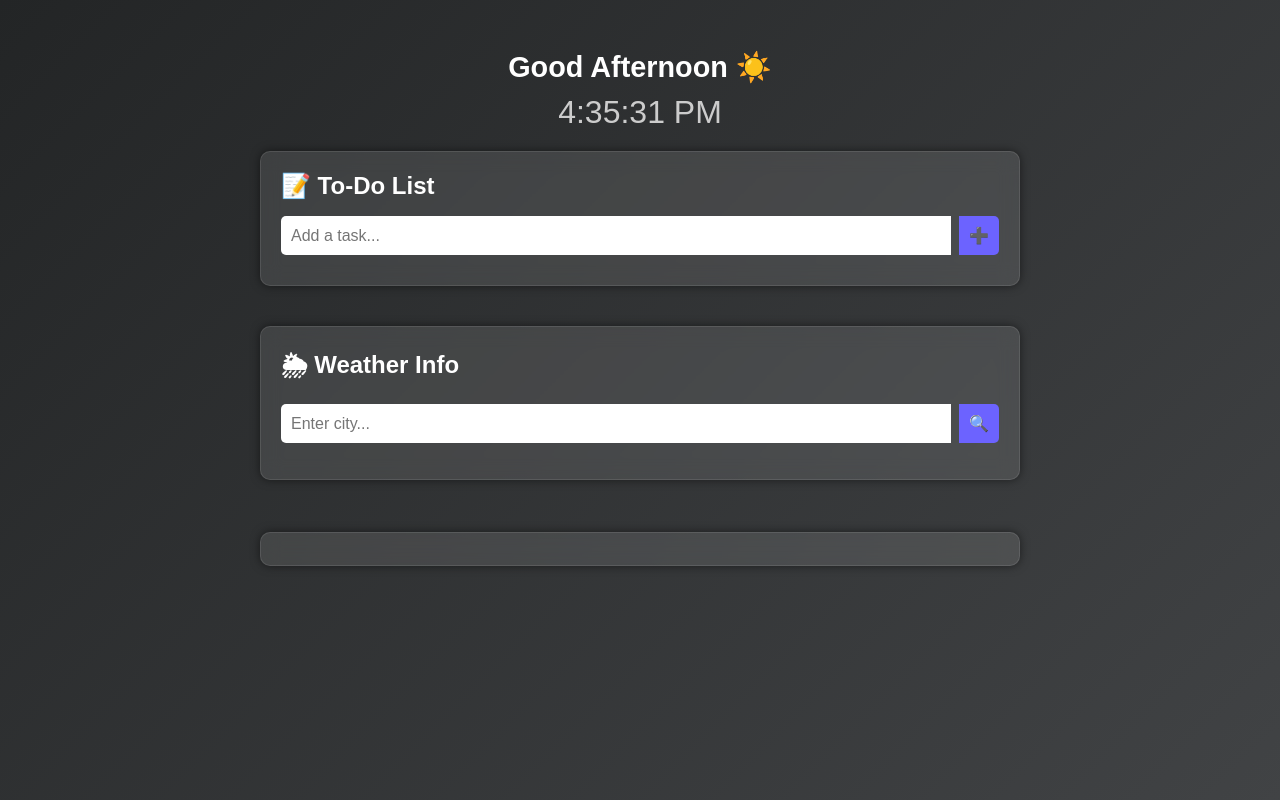
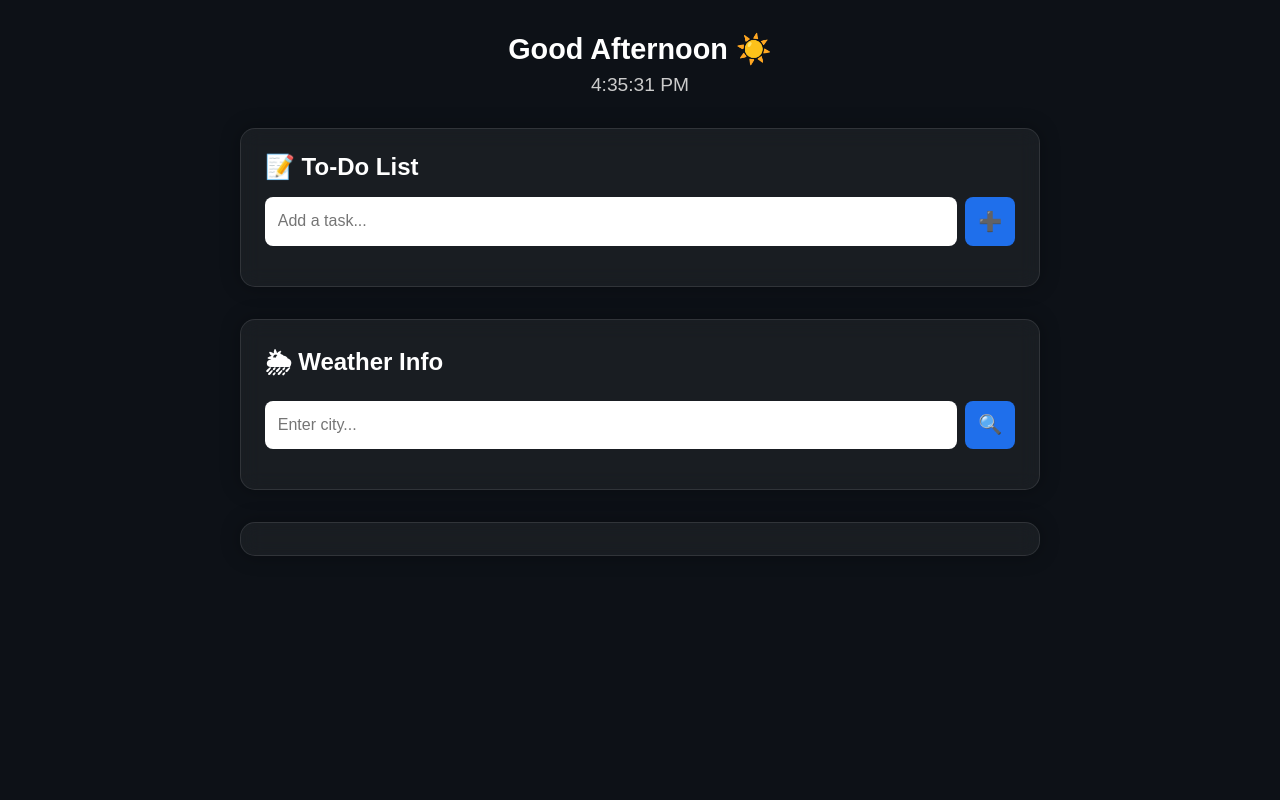
Before and after one commit to N8758/WhatherDolist, a plain HTML site: page index.html in a window 1280 px wide. Drawn offline with Linux system fonts and the light colour scheme; no server answers.

Commit message:
Update index.html

```diff
--- a/index.html
+++ b/index.html
@@ -3,93 +3,8 @@
 <head>
   <meta charset="UTF-8" />
   <meta name="viewport" content="width=device-width, initial-scale=1.0"/>
-  <title>Smart Todo + Weather</title>
+  <title>Smart Todo+Weather</title>
   <link rel="stylesheet" href="styles.css"/>
-  <style>
-    body {
-      font-family: 'Segoe UI', sans-serif;
-      background: linear-gradient(135deg, #232526, #414345);
-      color: #fff;
-      margin: 0;
-      padding: 0;
-    }
-
-    .app {
-      max-width: 800px;
-      margin: 30px auto;
-      padding: 20px;
-    }
-
-    header {
-      text-align: center;
-      margin-bottom: 20px;
-    }
-
-    #clock {
-      font-size: 2rem;
-      margin-top: 10px;
-    }
-
-    .glass {
-      background: rgba(255, 255, 255, 0.1);
-      backdrop-filter: blur(10px);
-      border-radius: 10px;
-      padding: 20px;
-      margin-bottom: 20px;
-      box-shadow: 0 0 10px rgba(0,0,0,0.5);
-    }
-
-    .main {
-      display: flex;
-      flex-wrap: wrap;
-      gap: 20px;
-    }
-
-    .todo-card, .weather-card {
-      flex: 1 1 45%;
-    }
-
-    .input-group {
-      display: flex;
-      margin-top: 10px;
-    }
-
-    input[type="text"] {
-      flex: 1;
-      padding: 10px;
-      border: none;
-      border-radius: 5px 0 0 5px;
-      font-size: 1rem;
-    }
-
-    button {
-      padding: 10px;
-      border: none;
-      background-color: #6C63FF;
-      color: white;
-      font-size: 1rem;
-      border-radius: 0 5px 5px 0;
-      cursor: pointer;
-    }
-
-    #task-list {
-      margin-top: 10px;
-      list-style: none;
-      padding: 0;
-    }
-
-    #task-list li {
-      background-color: #333;
-      padding: 10px;
-      margin-bottom: 5px;
-      border-radius: 5px;
-    }
-
-    #quote-box {
-      text-align: center;
-      font-style: italic;
-    }
-  </style>
 </head>
 <body>
   <div class="app">
@@ -99,6 +14,7 @@
     </header>
 
     <div class="main">
+      <!-- To-Do Section -->
       <section class="todo-card glass">
         <h2>📝 To-Do List</h2>
         <div class="input-group">
@@ -108,6 +24,7 @@
         <ul id="task-list"></ul>
       </section>
 
+      <!-- Weather Section -->
       <section class="weather-card glass">
         <h2>🌦 Weather Info</h2>
         <div class="input-group">
```
